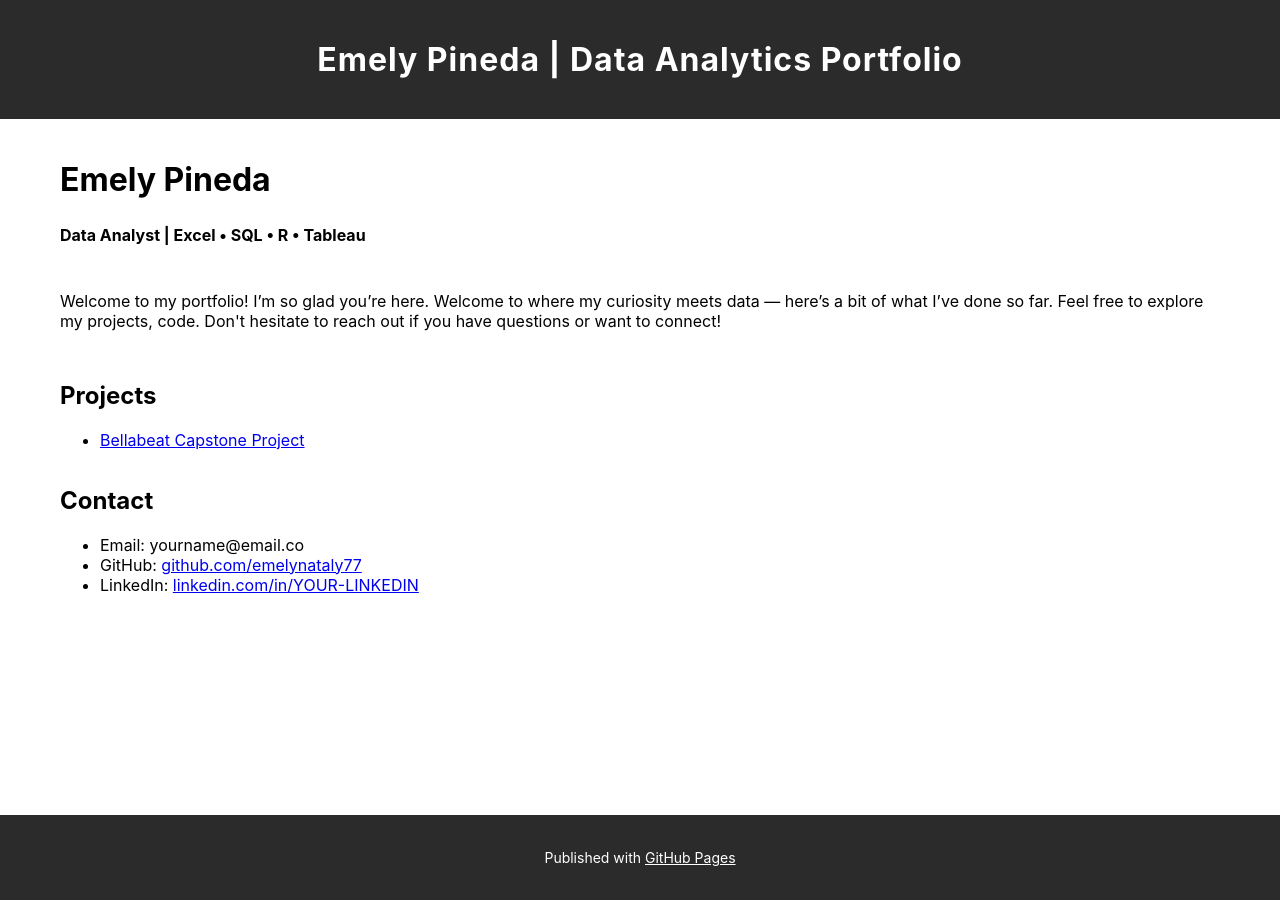
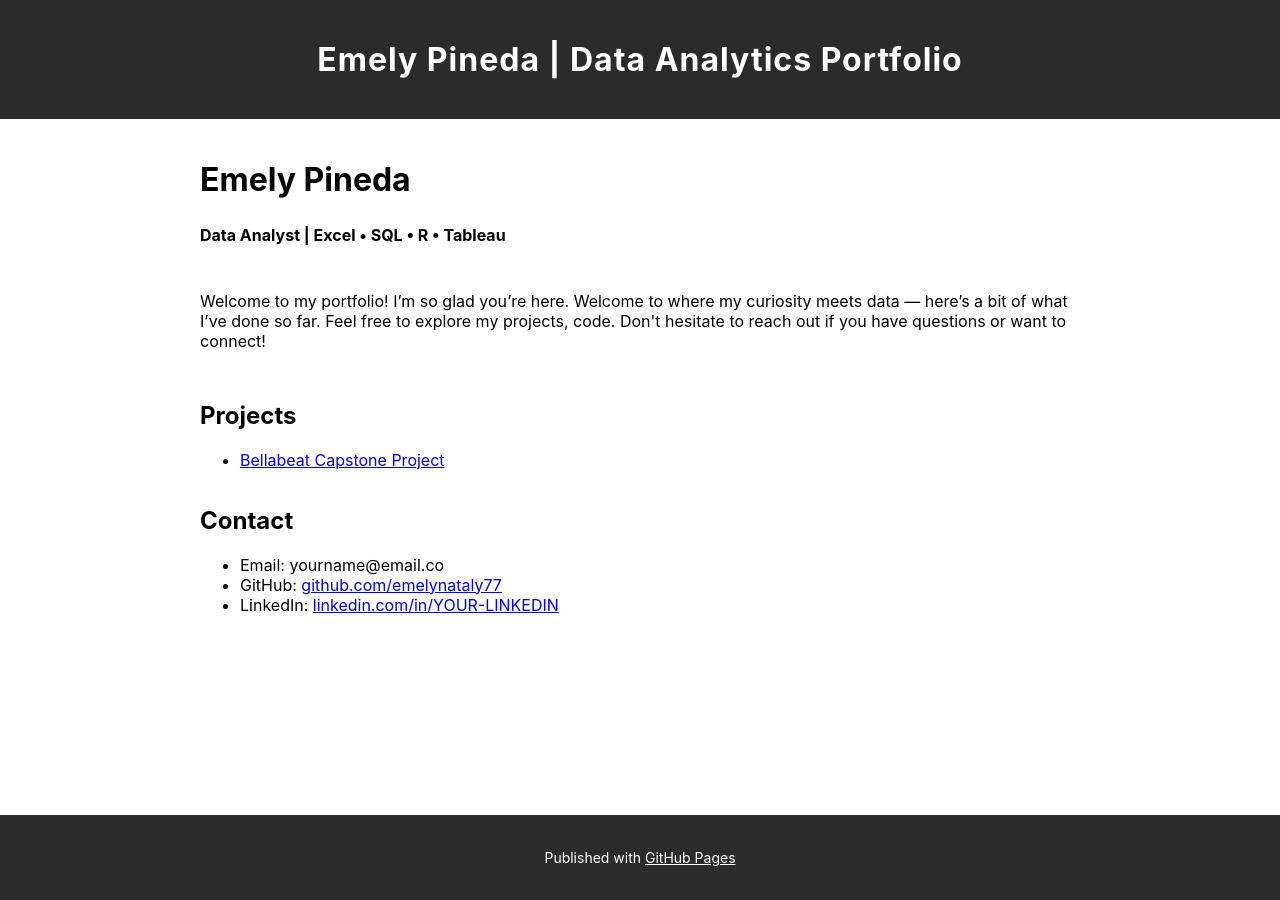
Before and after one commit to emelynataly77/emelynataly77.github.io, a Jekyll site: the page built from index.md, in a window 1280 px wide. Built offline with Jekyll 4.4.1, drawn with Linux system fonts in a browser that asks for light colours.

Commit message:
Update style.scss

```diff
--- a/assets/css/style.scss
+++ b/assets/css/style.scss
@@ -35,7 +35,7 @@ main.container {
 
 /* Homepage: wider layout for better balance */
 body.homepage main.container {
-  max-width: 1350px;
+  max-width: 1000px;
   margin: 0 auto;
   padding-left: 60px;
   padding-right: 60px;
@@ -50,10 +50,6 @@ body.homepage main.container {
 .homepage-intro {
   margin-top: 30px;
   margin-bottom: 30px;
-}
-
-.homepage-outro {
-  margin-top: 30px;
 }
 
 /* Reduce spacing between name and subtitle */
```
